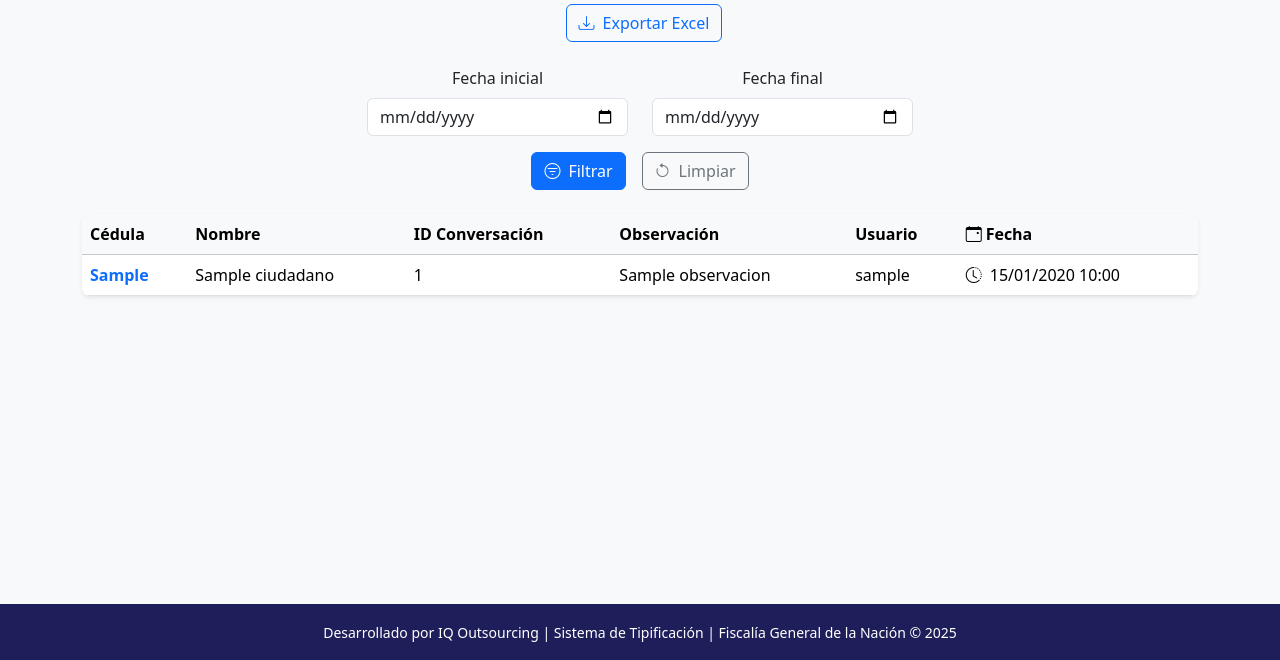
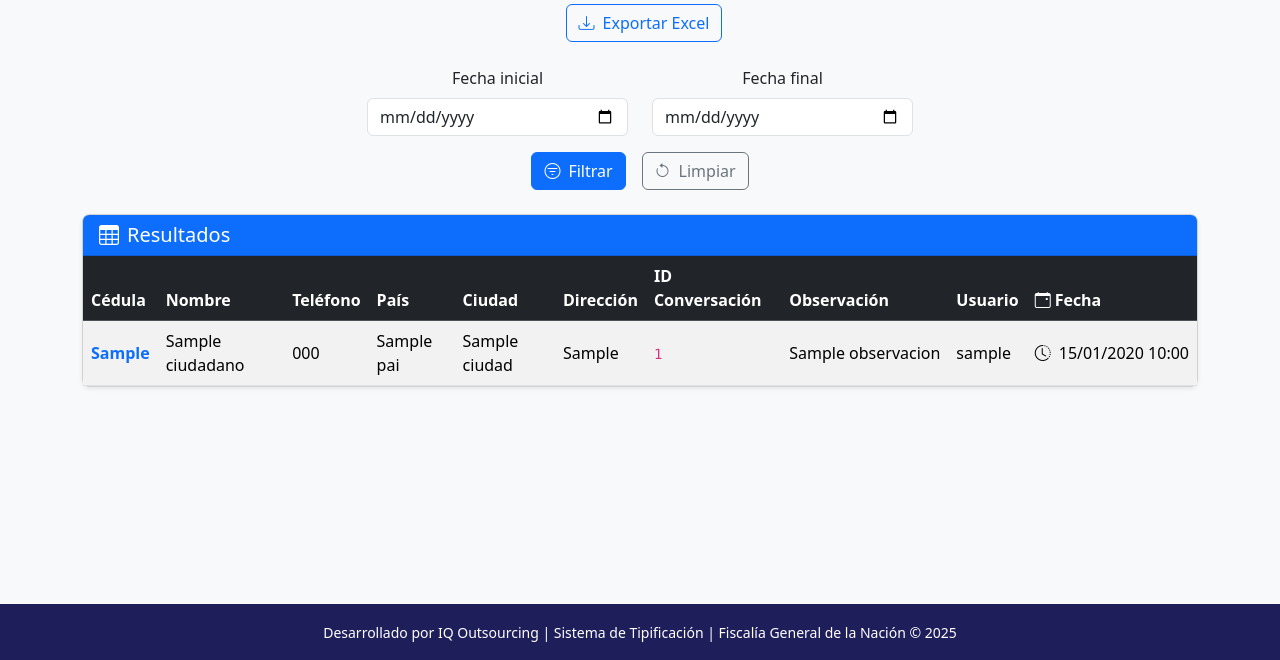
Before and after one commit to CortinezO98/Fiscalia_Form, a Django app: template form_fiscalia/usuarios/templates/usuarios/reportes.html in a window 1280 px wide. Shown: the part 140-800 px from the top of the page. Run offline with Django 5.2, Linux system fonts and the light colour scheme; data comes from the database, SQL or seed files in the repository; tables that the repository leaves empty hold one stand-in row (values such as "Sample post"); the template is opened without the code that fills it: values that come from a table or form of the project are taken from there, most other values are stand-ins (such as "Sample title", 1, 10 or a date in 2020); parts of the project's set-up code (start-up, migrations or seed data) failed here and were passed over; some libraries are stand-ins or nearby versions.

Commit message:
Reportes mejorado

```diff
--- a/form_fiscalia/usuarios/templates/usuarios/reportes.html
+++ b/form_fiscalia/usuarios/templates/usuarios/reportes.html
@@ -47,27 +47,50 @@
     </form>
 
     {% if reportes %}
-    <div class="table-responsive rounded-3 shadow-sm">
-        <table class="table table-hover align-middle mb-0">
-            <thead class="table-light">
+    <div class="card rounded-3 shadow-sm mb-4">
+        <div class="card-header bg-primary text-white">
+            <h5 class="mb-0"><i class="bi bi-table me-2"></i>Resultados</h5>
+        </div>
+        <div class="card-body p-0">
+            <div class="table-responsive">
+                <table class="table table-striped table-hover align-middle mb-0">
+                    <thead class="table-dark">
                         <tr>
-                    <th>Cédula</th>
-                    <th>Nombre</th>
-                    <th>ID Conversación</th>
-                    <th>Observación</th>
-                    <th>Usuario</th>
-                    <th><i class="bi bi-calendar-event me-1"></i>Fecha</th>
+                            <th class="py-2">Cédula</th>
+                            <th class="py-2">Nombre</th>
+                            <th class="py-2">Teléfono</th>
+                            <th class="py-2">País</th>
+                            <th class="py-2">Ciudad</th>
+                            <th class="py-2">Dirección</th>
+                            <th class="py-2">ID Conversación</th>
+                            <th class="py-2">Observación</th>
+                            <th class="py-2">Usuario</th>
+                            <th class="py-2"><i class="bi bi-calendar-event me-1"></i>Fecha</th>
                         </tr>
                     </thead>
                     <tbody>
                         {% for item in reportes %}
                         <tr>
-                    <td class="fw-bold text-primary">{{ item.ciudadano.numero_identificacion }}</td>
-                    <td>{{ item.ciudadano.nombre }}</td>
-                    <td>{{ item.conversacion_id }}</td>
-                    <td>{{ item.observacion|truncatechars:50 }}</td>
-                    <td>{{ item.user.username }}</td>
-                    <td class="text-nowrap">
+                            <td class="fw-semibold text-primary py-2">{{ item.ciudadano.numero_identificacion }}</td>
+                            <td class="py-2">{{ item.ciudadano.nombre }}</td>
+                            <td class="py-2">{{ item.ciudadano.telefono }}</td>
+                            <td class="py-2">
+                                {% if item.ciudadano.pais %}
+                                {{ item.ciudadano.pais.nombre }}
+                                {% endif %}
+                            </td>
+                            <td class="py-2">{{ item.ciudadano.ciudad }}</td>
+                            <td class="py-2 text-truncate" style="max-width: 150px;" data-bs-toggle="tooltip"
+                                title="{{ item.ciudadano.direccion_residencia }}">
+                                {{ item.ciudadano.direccion_residencia }}
+                            </td>
+                            <td class="py-2"><code>{{ item.conversacion_id }}</code></td>
+                            <td class="py-2 text-truncate" style="max-width: 200px;" data-bs-toggle="tooltip"
+                                title="{{ item.observacion }}">
+                                {{ item.observacion|truncatechars:50 }}
+                            </td>
+                            <td class="py-2">{{ item.user.username }}</td>
+                            <td class="py-2 text-nowrap">
                                 <i class="bi bi-clock-history me-1"></i>
                                 {{ item.fecha|date:"d/m/Y H:i" }}
                             </td>
@@ -75,6 +98,8 @@
                         {% endfor %}
                     </tbody>
                 </table>
+            </div>
+        </div>
     </div>
 
     {% if is_paginated %}
```
Also changed, not shown: form_fiscalia/gestion/views.py (+10 -2 lines). Lines whose indentation alone changed are shown as unchanged.
